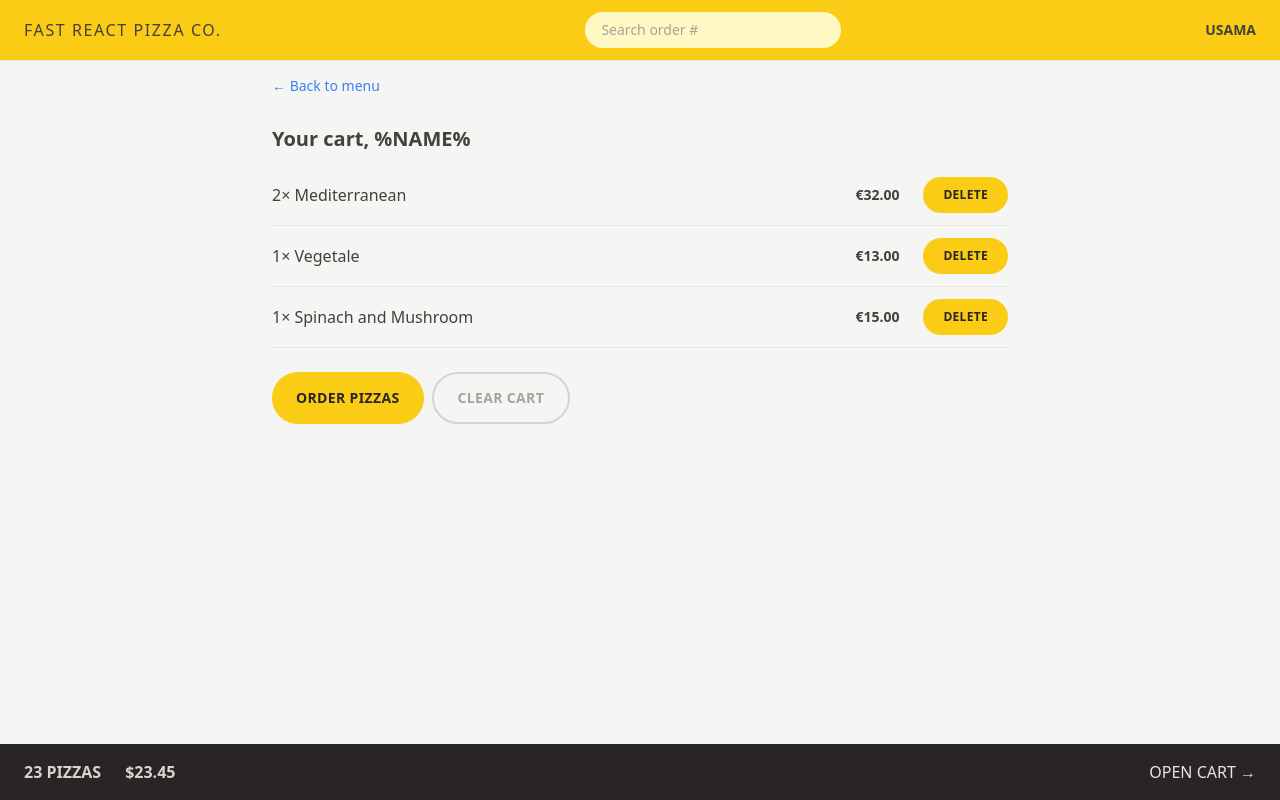
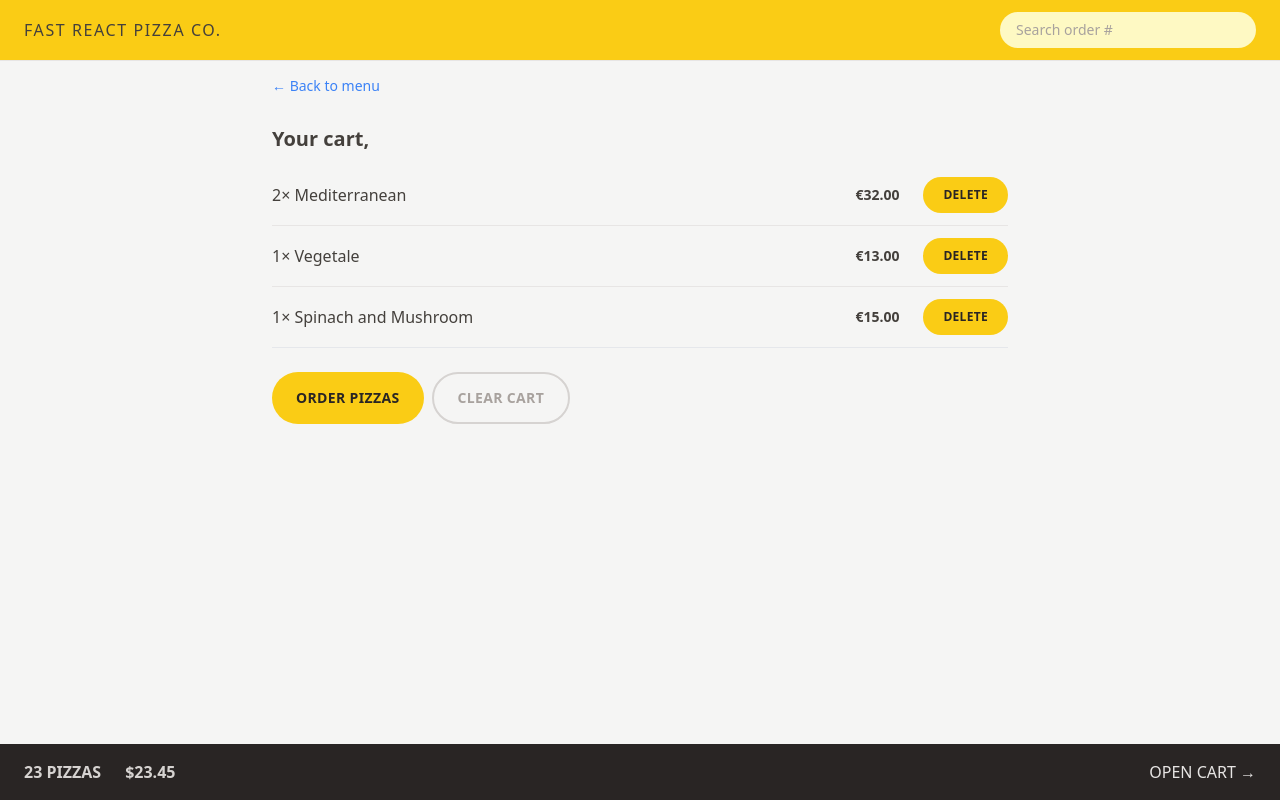
Before and after one commit to usama-rahman/react-pizza, a React (Vite) app: page /cart in a window 1280 px wide. Built offline with nearby package versions, Linux system fonts and the light colour scheme.

Commit message:
Reading and Updating the User State

```diff
--- a/src/features/cart/Cart.jsx
+++ b/src/features/cart/Cart.jsx
@@ -1,7 +1,7 @@
-import { Link } from 'react-router-dom';
 import LinkButton from '../../ui/LinkButton';
 import Button from '../../ui/Button';
 import CartItem from './CartItem';
+import { useSelector } from 'react-redux';
 
 const fakeCart = [
   {
@@ -28,13 +28,14 @@ const fakeCart = [
 ];
 
 function Cart() {
+  const username = useSelector((state) => state.user.username);
   const cart = fakeCart;
 
   return (
     <div className="px-4 py-3">
       <LinkButton to="/menu">&larr; Back to menu</LinkButton>
 
-      <h2 className="mt-7 text-xl font-semibold">Your cart, %NAME%</h2>
+      <h2 className="mt-7 text-xl font-semibold">Your cart, {username}</h2>
 
       <ul className="mt-3 divide-y divide-stone-200 border-b">
         {cart.map((item) => (
--- a/src/features/order/CreateOrder.jsx
+++ b/src/features/order/CreateOrder.jsx
@@ -1,6 +1,7 @@
 import { Form, useActionData, useNavigation } from 'react-router-dom';
 // import { createOrder } from '../../services/apiRestaurant';
 import Button from '../../ui/Button';
+import { useSelector } from 'react-redux';
 
 // https://uibakery.io/regex-library/phone-number
 const isValidPhone = (str) =>
@@ -33,6 +34,8 @@ const fakeCart = [
 ];
 
 function CreateOrder() {
+  const username = useSelector((state) => state.user.username);
+
   const navigation = useNavigation();
   const isSubmitting = navigation.state === 'submitting';
 
@@ -51,7 +54,13 @@ function CreateOrder() {
       <Form method="POST">
         <div className="mb-5 flex flex-col gap-2 sm:flex-row sm:items-center">
           <label className="sm:basis-40">First Name</label>
-          <input className="input grow" type="text" name="customer" required />
+          <input
+            className="input grow"
+            type="text"
+            name="customer"
+            defaultValue={username}
+            required
+          />
         </div>
 
         <div className="mb-5 flex flex-col gap-2 sm:flex-row sm:items-center">
--- a/src/features/user/CreateUser.jsx
+++ b/src/features/user/CreateUser.jsx
@@ -1,11 +1,20 @@
 import { useState } from 'react';
 import Button from '../../ui/Button';
+import { useDispatch } from 'react-redux';
+import { updateName } from './userSlice';
+import { useNavigate } from 'react-router-dom';
 
 function CreateUser() {
   const [username, setUsername] = useState('');
+  const dispatch = useDispatch();
+  const navigate = useNavigate();
 
   function handleSubmit(e) {
     e.preventDefault();
+
+    if (!username) return;
+    dispatch(updateName(username));
+    navigate('/menu');
   }
 
   return (
--- a/src/features/user/userSlice.js
+++ b/src/features/user/userSlice.js
@@ -25,7 +25,7 @@ async function fetchAddress() {
 import { createSlice } from '@reduxjs/toolkit';
 
 const initialState = {
-  username: 'Usama',
+  username: '',
 };
 
 const userSlice = createSlice({
--- a/src/ui/Home.jsx
+++ b/src/ui/Home.jsx
@@ -1,6 +1,10 @@
+import { useSelector } from 'react-redux';
 import CreateUser from '../features/user/CreateUser';
+import Button from './Button';
 
 function Home() {
+  const username = useSelector((state) => state.user.username);
+
   return (
     <div className="my-10 px-4 text-center sm:my-16">
       <h1 className="mb-8  text-xl font-semibold md:text-3xl">
@@ -10,8 +14,13 @@ function Home() {
           Straight out of the oven, straight to you.
         </span>
       </h1>
-
-      <CreateUser />
+      {username === '' ? (
+        <CreateUser />
+      ) : (
+        <Button to="/menu" type="primary">
+          Continue Ordering, {username}
+        </Button>
+      )}
     </div>
   );
 }
```
